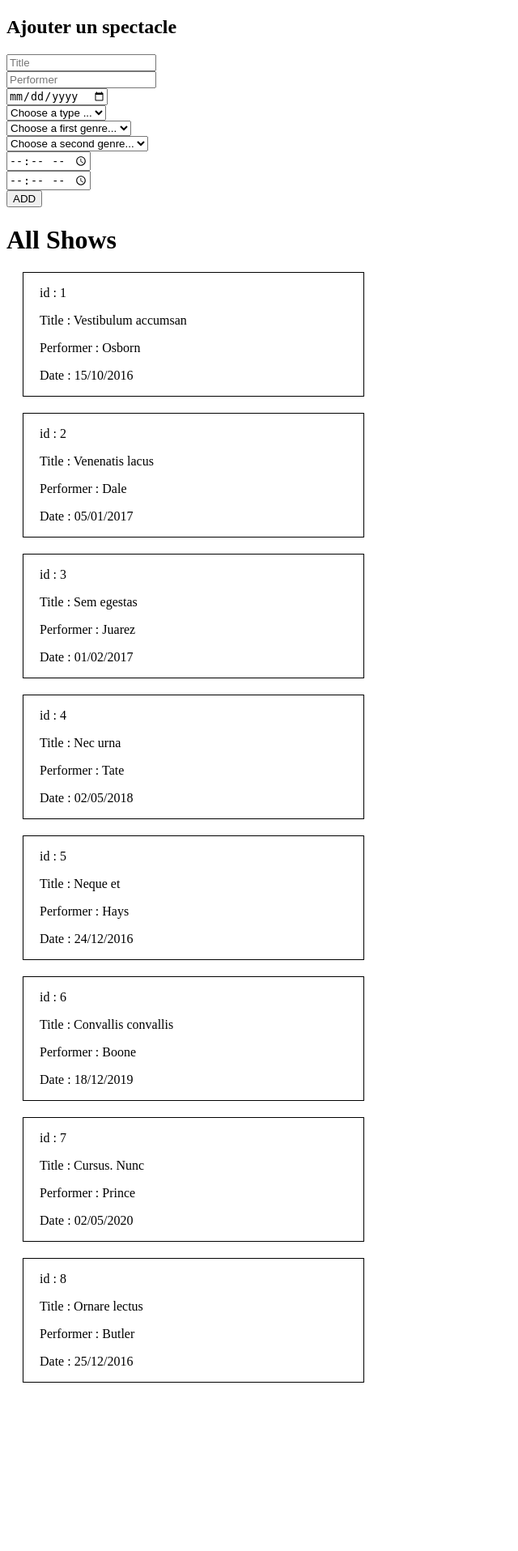
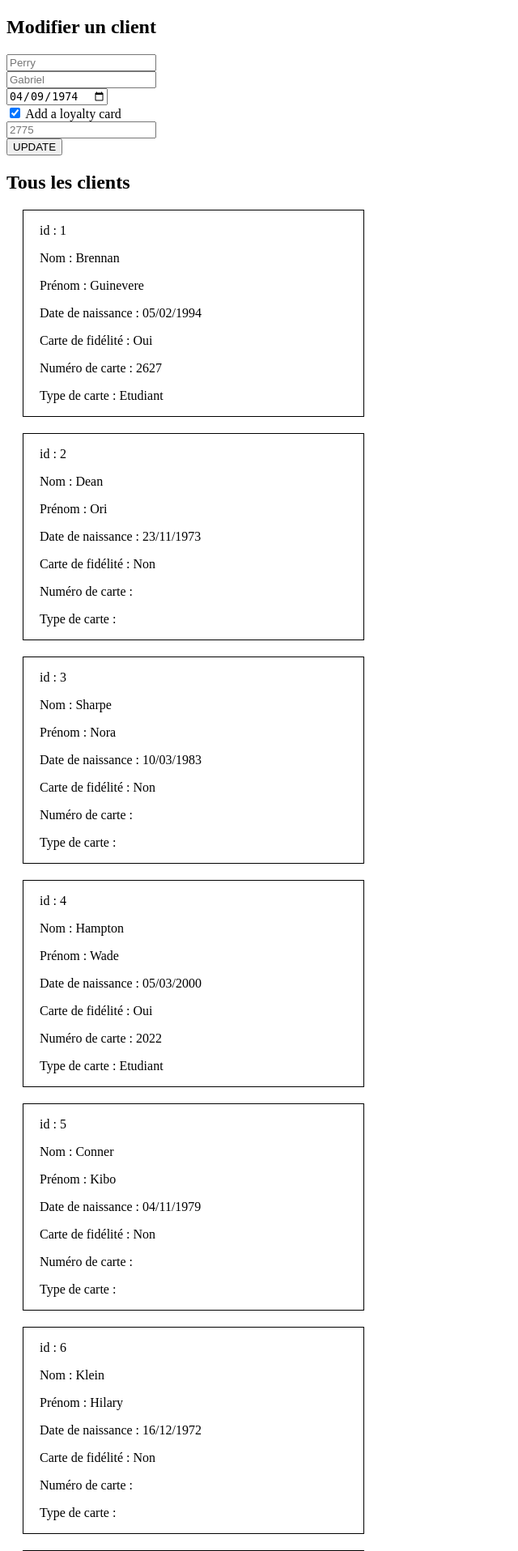
Before and after one commit to Carole-GRD/SQL, a PHP site: page / in a window 1280 px wide. Shown: the top 1916 px of the page at 81% size, without its empty margins (0-640 px from the left). Before the commit the page ends 1708 px from the top, so only its background shows below. Run offline with PHP 8.4, Linux system fonts and the light colour scheme; data comes from the database, SQL or seed files in the repository.

Commit message:
exos crud2 -> exo4 (colyseum)

```diff
--- a/exos/colyseum/index.php
+++ b/exos/colyseum/index.php
@@ -5,19 +5,23 @@
     require 'DB/connectDB.php';
     $bdd = connectDB();
 
-    // Inclue tous les selects de crud1
-    require 'DB/crud/crud1.php';
-    $arrAllClients = selectAllClients($bdd);
-    $arrAllShows = selectAllShows($bdd);
-    $arrFirstClients = selectFirstClients($bdd);
-    $arrClientsWithCard = selectClientsWithCard($bdd);
-    $arrClientsWithNamesStartingWithM = selectClientsWithNamesStartingWithM($bdd);
-    $arrShowsInfos = selectShowsInfos($bdd);
+    // // Inclue tous les selects de crud1
+    // require 'DB/crud/crud1.php';
+    // $arrAllClients = selectAllClients($bdd);
+    // $arrAllShows = selectAllShows($bdd);
+    // $arrFirstClients = selectFirstClients($bdd);
+    // $arrClientsWithCard = selectClientsWithCard($bdd);
+    // $arrClientsWithNamesStartingWithM = selectClientsWithNamesStartingWithM($bdd);
+    // $arrShowsInfos = selectShowsInfos($bdd);
 
-    // Inclue les exos crud2
-    require 'DB/crud/crud2-exo1.php';
-    require 'DB/crud/crud2-exo2.php';
-    require 'DB/crud/crud2-exo3.php';
+
+
+
+    // Inclue les exos crud2   -> INUTILE ? car form action="..."
+    // require 'DB/crud/crud2-exo1.php';
+    // require 'DB/crud/crud2-exo2.php';
+    // require 'DB/crud/crud2-exo3.php';
+    // require 'DB/crud/crud2-exo4.php';
 
     // Inclue les vues
     require 'views/index.php';
--- /dev/null
+++ b/exos/colyseum/views/crud2-exo4.php
@@ -0,0 +1,103 @@
+<?php
+
+// Récupérer les informations du client Gabriel Perry
+$queryClientInfo = 'SELECT * FROM clients WHERE lastName = "Perry" AND firstName = "Gabriel"';
+$stmtClientInfo = $bdd->query($queryClientInfo);
+$clientInfo = $stmtClientInfo->fetch(PDO::FETCH_ASSOC);
+
+// echo '<pre>';
+// print_r($clientInfo);
+// echo '</pre>';
+
+// Récupérer tous les clients
+$queryAllClients = 'SELECT * FROM clients;';
+$stmtAllClients = $bdd->query($queryAllClients);
+$arrAllClients = $stmtAllClients->fetchAll(PDO::FETCH_ASSOC);
+
+// echo '<pre>';
+// print_r($arrAllClients);
+// echo '</pre>';
+
+// Récupérer toutes les cartes
+$queryCards = 'SELECT * FROM cards;';
+$stmtCards = $bdd->query($queryCards);
+$arrCards = $stmtCards->fetchAll(PDO::FETCH_ASSOC);
+
+// echo '<pre>';
+// print_r($arrCards);
+// echo '</pre>';
+
+// Récupérer toutes les types de carte
+$queryCardTypes = 'SELECT * FROM cardtypes;';
+$stmtCardTypes = $bdd->query($queryCardTypes);
+$arrCardTypes = $stmtCardTypes->fetchAll(PDO::FETCH_ASSOC);
+
+// echo '<pre>';
+// print_r($arrCardTypes);
+// echo '</pre>';
+
+?>
+
+<h2>Modifier un client</h2>
+
+
+<!-- Formulaire pour ajouter un nouveaux client -->
+<form method="post" action="../DB/crud/crud2-exo4.php">
+    <div>
+        <input type="text" name="lastName" id="" placeholder="<?php echo $clientInfo['lastName']; ?>">
+    </div>
+    <div>
+        <input type="text" name="firstName" id="" placeholder="<?php echo $clientInfo['firstName']; ?>">
+    </div>
+    <div>
+        <input type="date" name="birthDate" id="" value="<?php echo $clientInfo['birthDate']; ?>">
+    </div>
+    <div>
+        <input type="checkbox" name="card" id="card" <?php if ($clientInfo['card']) echo 'checked' ?>>
+        <label for="card">Add a loyalty card</label>
+    </div>
+    <div>
+        <input type="number" name="cardNumber" id="" placeholder="<?php echo $clientInfo['cardNumber']; ?>">
+    </div>
+
+    <div>
+        <button type="submit">UPDATE</button>
+    </div>
+</form>
+
+
+
+<!-- Affiche tous les clients -->
+<h2>Tous les clients</h2>
+<!-- arrAllClients est donné par crud1 via index.php (à la racine) -->
+<?php foreach($arrAllClients as $client) { ?>
+    <div style="border: 1px solid black; margin: 20px; width: 400px; padding-left: 20px;">
+        <p>id : <?php echo $client['id']; ?></p>
+        <p>Nom : <?php echo $client['lastName']; ?></p>
+        <p>Prénom : <?php echo $client['firstName']; ?></p>
+        <p>Date de naissance : <?php echo date("d/m/Y", strtotime($client['birthDate'])); ?></p>
+        <p>Carte de fidélité : <?php echo ($client['card'] == 1) ? "Oui" : "Non"; ?></p>
+
+        <p>Numéro de carte : <?php if ($client['cardNumber'] != NULL) echo $client['cardNumber']; ?></p>
+
+        <p>Type de carte : <?php
+            // Vérifie si le client a une carte de fidélité
+            if ($client['card'] == 1) {
+                // Parcours la liste des cartes pour trouver la carte correspondante
+                foreach ($arrCards as $card) {
+                    // Vérifie si le numéro de carte du client correspond à la carte actuellement parcourue
+                    if ($client['cardNumber'] == $card['cardNumber']) {
+                        // Parcours la liste des types de carte pour trouver le type correspondant
+                        foreach ($arrCardTypes as $type) {
+                            // Vérifie si l'ID du type de carte correspond à l'ID du type de la carte actuellement parcourue
+                            if ($type['id'] == $card['cardTypesId']) {
+                                // Affiche le type de carte
+                                echo $type['type'];
+                            }
+                        }
+                    }
+                }
+            }
+        ?></p>
+    </div>
+<?php } ?>
--- a/exos/colyseum/views/index.php
+++ b/exos/colyseum/views/index.php
@@ -11,7 +11,8 @@
         // require 'crud1.php';
         // require 'crud2-exo1.php';
         // require 'crud2-exo2.php';
-        require 'crud2-exo3.php';
+        // require 'crud2-exo3.php';
+        require 'crud2-exo4.php';
     ?>
 
 
```
Also changed, not shown: exos/colyseum/DB/crud/crud2-exo4.php (added, +98 -0 lines), scriptForSelect.txt (deleted, +0 -31 lines).
